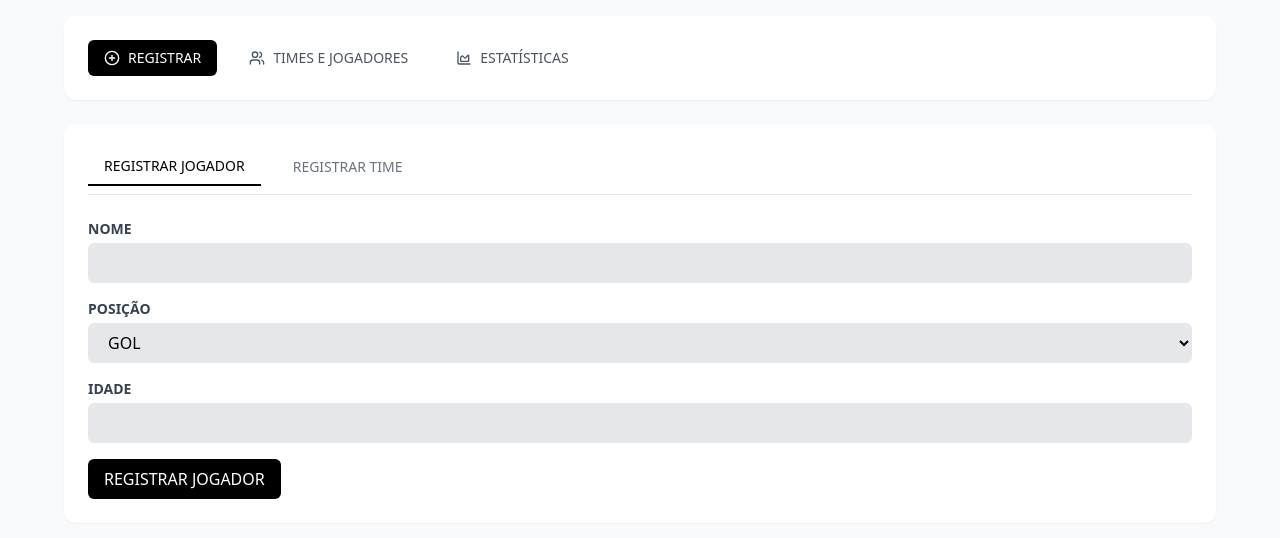
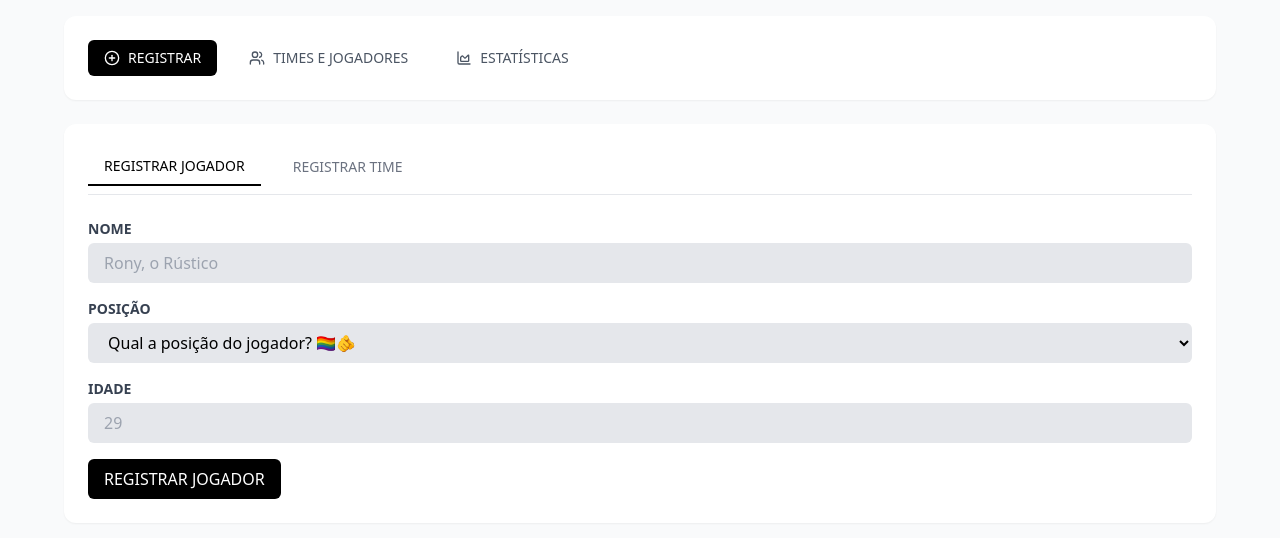
Before and after one commit to FJr-Unifil/football-list, a Vue app: page / in a window 1280 px wide. Shown: the top 538 px of the page. Built offline with nearby package versions, Linux system fonts and the light colour scheme.

Commit message:
Integrating front with back

```diff
--- a/src/components/RegisterPlayerForm.vue
+++ b/src/components/RegisterPlayerForm.vue
@@ -11,6 +11,9 @@
         v-model="nome"
         type="text"
         class="mt-1 px-4 py-2 block w-full rounded-md bg-gray-200"
+        placeholder="Rony, o Rústico"
+        minlength="5"
+        required
       />
     </div>
     <div>
@@ -24,8 +27,12 @@
         name="posicao"
         id="posicao"
         class="mt-1 px-4 py-2 block w-full rounded-md bg-gray-200"
+        required
       >
-        <option value="GOL" selected="true">GOL</option>
+        <option value="" disabled selected>
+          Qual a posição do jogador? 🏳️‍🌈🫵
+        </option>
+        <option value="GOL">GOL</option>
         <option value="ZAG">ZAG</option>
         <option value="LD">LD</option>
         <option value="LE">LE</option>
@@ -53,6 +60,8 @@
         v-model="idade"
         type="number"
         class="mt-1 px-4 py-2 block w-full rounded-md bg-gray-200"
+        placeholder="29"
+        required
       />
     </div>
     <button
@@ -72,14 +81,41 @@ export default defineComponent({
   setup() {
     const nome = ref('');
     const idade = ref('');
-    const posicao = ref('GOL');
+    const posicao = ref('');
 
-    const handleSubmit = () => {
-      console.log('Player Registered:', {
-        nome: nome.value,
-        idade: idade.value,
-        posicao: posicao.value,
-      });
+    const handleSubmit = async () => {
+      const formData = {
+        name: nome.value,
+        age: idade.value,
+        positiposicao: posicao.value,
+      };
+
+      try {
+        const response = await fetch(
+          'https://fut-api-441c9ac2d267.herokuapp.com/api/jogadores',
+          {
+            method: 'POST',
+            headers: {
+              'Content-Type': 'application/json',
+            },
+            body: JSON.stringify(formData),
+          }
+        );
+
+        if (response.ok) {
+          const result = await response.json();
+          console.log('Player Registered Successfully:', result);
+          console.log(result);
+          nome.value = '';
+          idade.value = '';
+          posicao.value = '';
+        } else {
+          const error = await response.json();
+          console.error('Error Registering Player:', error);
+        }
+      } catch (error) {
+        console.error('Request Failed:', error);
+      }
     };
 
     return {
```
